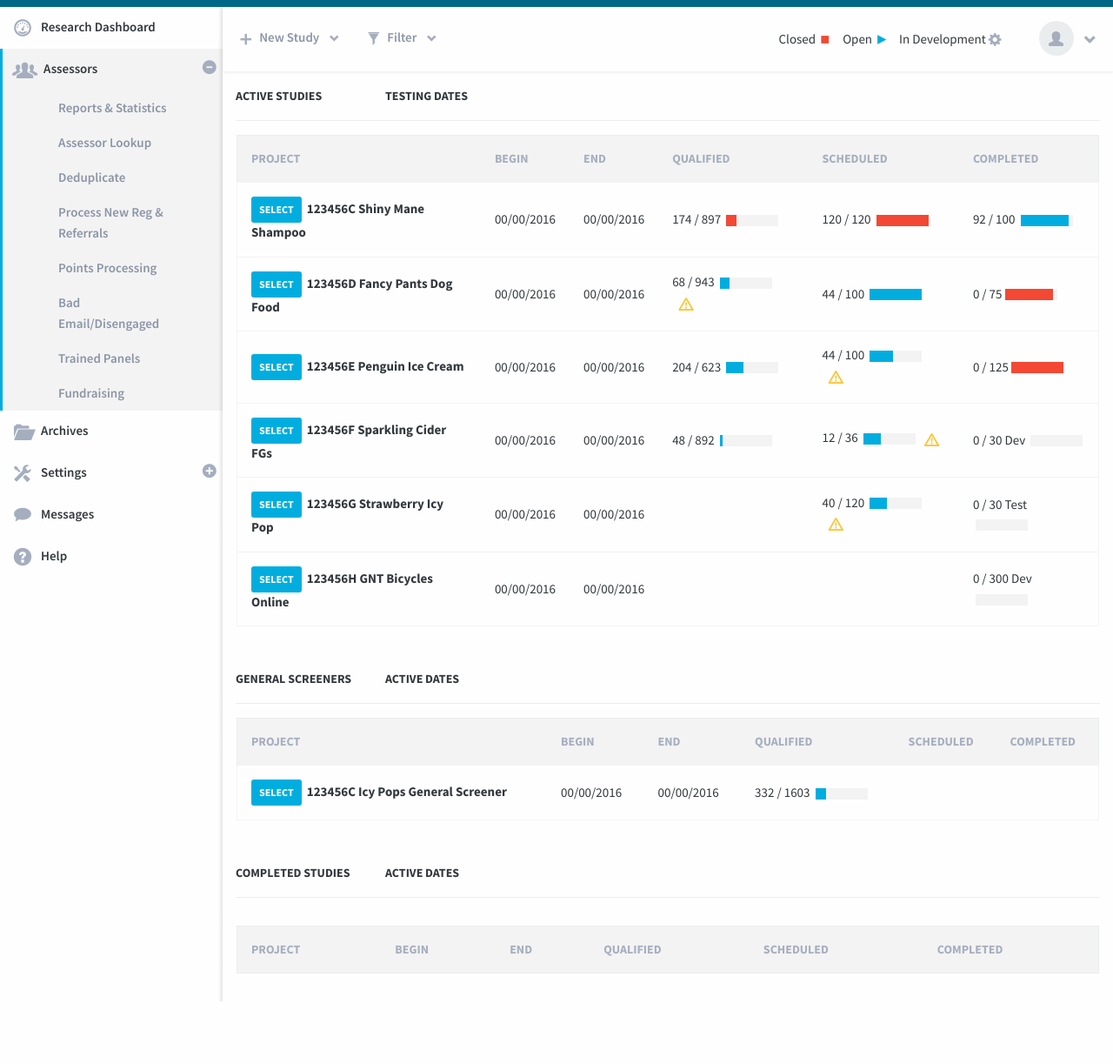
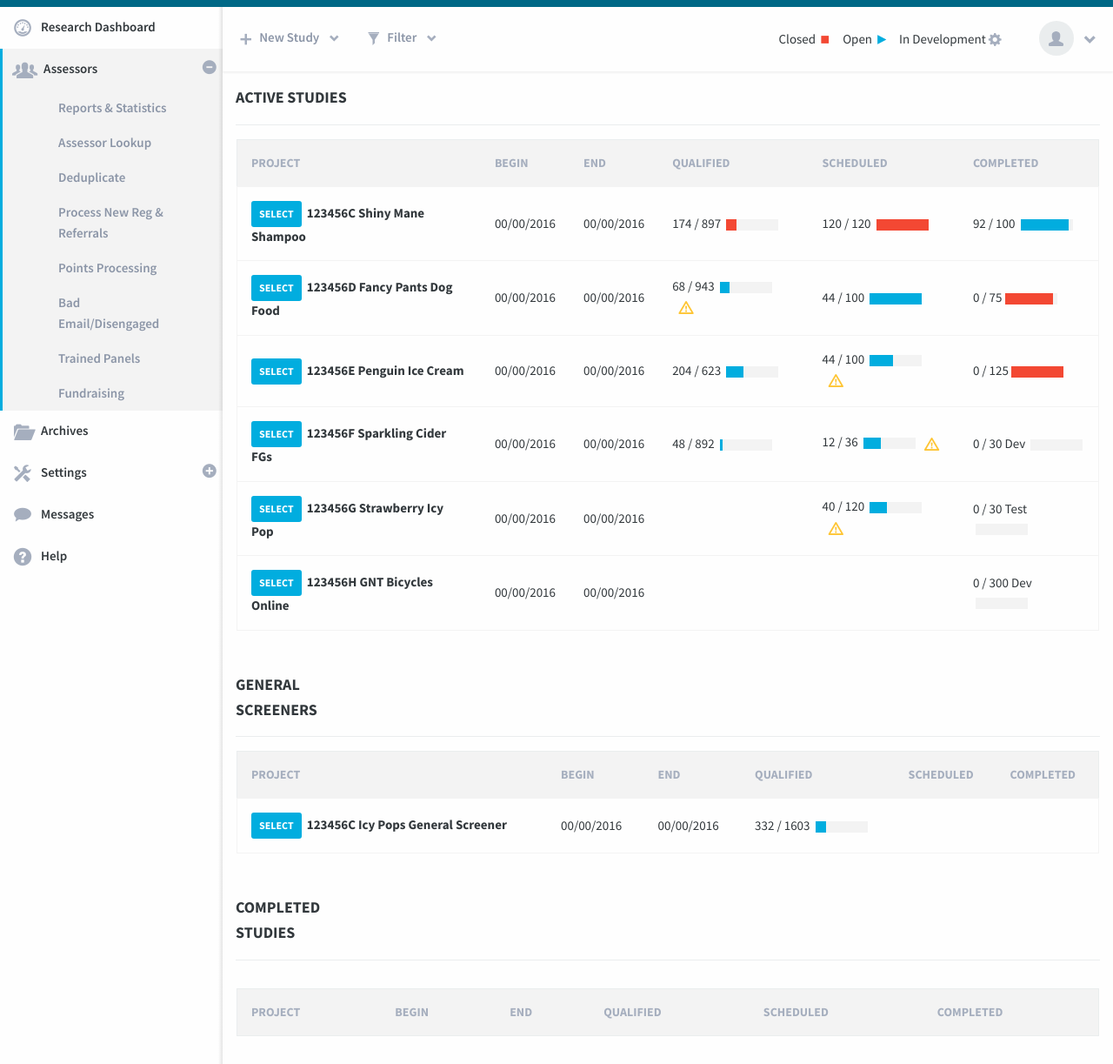
Before and after one commit to brandaid/dashboard, a website: page index.html in a window 1280 px wide. Shown: the part 62-1285 px from the top of the page at 87% size. Before the commit the page ends 1213 px from the top, so only its background shows below. Drawn offline with nearby package versions, Linux system fonts and the light colour scheme.

Commit message:
Heading Styles
Removed “Testing Dates” & “Active Dates” from headings, and made
“Active Studies, General Screeners and Completed Studies” larger.

```diff
--- a/assets/scss/components/_table.scss
+++ b/assets/scss/components/_table.scss
@@ -91,13 +91,13 @@ table.tabled {
 
   span {
     display: inline-block;
-    font-size: rem(14);
+    font-size: rem(18);
     font-weight: bold;
     text-transform: uppercase;
     width: 17%;
 
     @include mq(s) {
-      font-size: rem(12);
+      font-size: rem(14);
       width: 35%;
       margin-left: 0.5rem;
     }
--- a/index.html
+++ b/index.html
@@ -169,7 +169,7 @@
             <div class="table-descriptor small-12 columns">
               <p>
                 <span>Active Studies</span>
-                <span>Testing Dates</span>
+                <!--<span>Testing Dates</span>-->
               </p>
             </div>
             <div class="table-row small-12">
@@ -262,7 +262,7 @@
             <div class="table-descriptor small-12 columns">
               <p>
                 <span>General Screeners</span>
-                <span>Active Dates</span>
+                <!--<span>Active Dates</span>-->
               </p>
             </div>
             <div class="table-row">
@@ -296,7 +296,7 @@
             <div class="table-descriptor small-12 columns">
               <p>
                 <span>Completed Studies</span>
-                <span>Active Dates</span>
+                <!--<span>Active Dates</span>-->
               </p>
             </div>
             <div class="table-row small-12 columns">
```
Also changed, not shown: assets/css/style.css, 1 other file.
